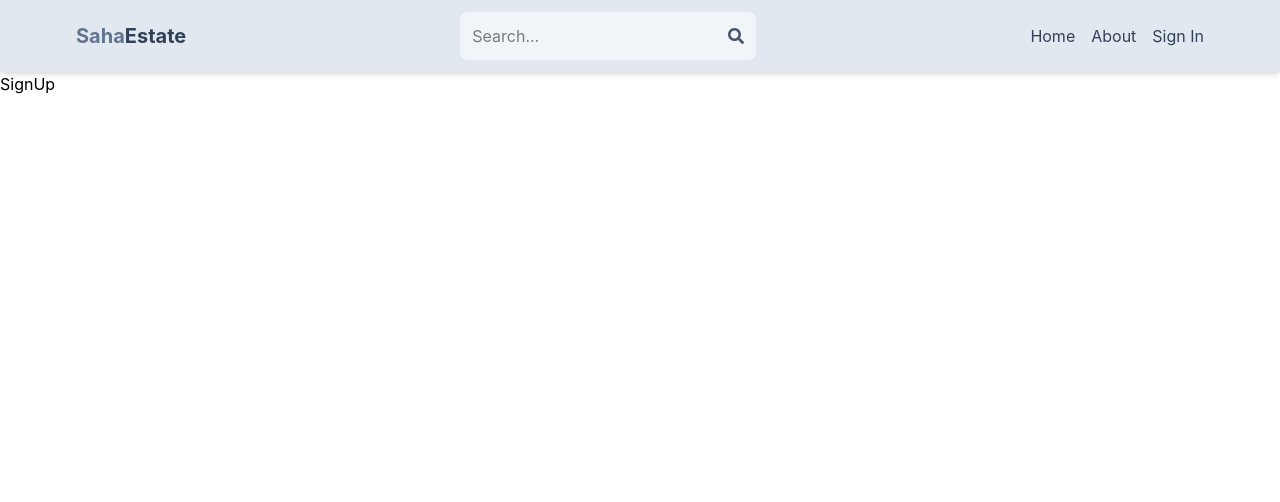
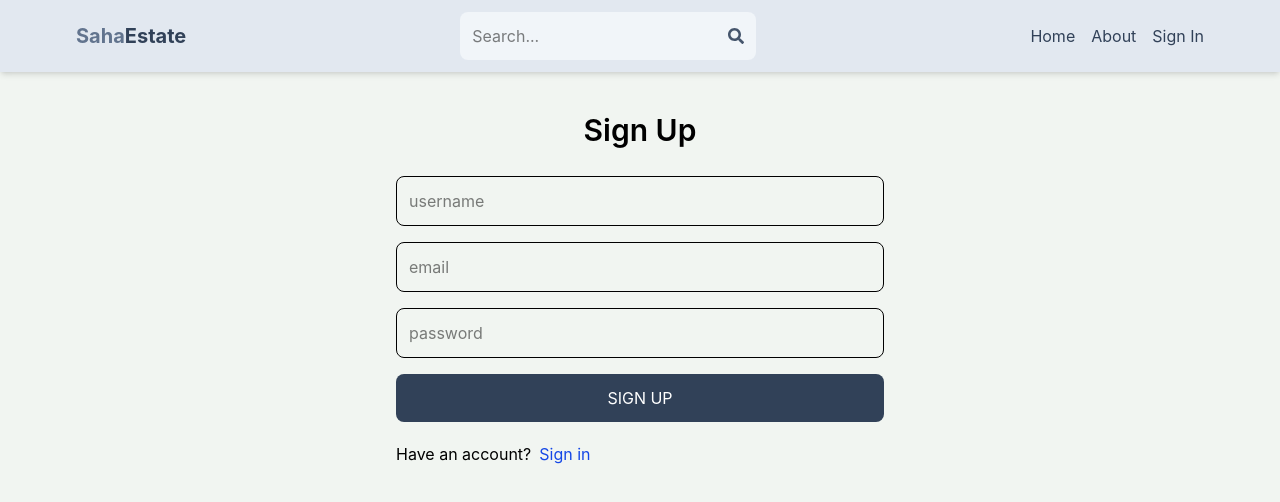
Before and after one commit to manajitsaha18/saha-estate, a React (Vite) app in the folder client/: page /signup in a window 1280 px wide. Shown: the top 502 px of the page. Built offline with nearby package versions, Linux system fonts and the light colour scheme.

Commit message:
Create SignUp page

```diff
--- a/client/src/index.css
+++ b/client/src/index.css
@@ -1 +1,5 @@
 @import "tailwindcss";
+
+body{
+    background-color: rgb(241, 245, 241);
+}
--- a/client/src/pages/SignUp.jsx
+++ b/client/src/pages/SignUp.jsx
@@ -1,9 +1,57 @@
-import React from 'react'
+import React from 'react';
+import { Link } from 'react-router-dom';
 
 const SignUp = () => {
   return (
-    <div>SignUp</div>
-  )
-}
+    <div className='p-3 max-w-lg mx-auto'>
 
-export default SignUp
+      <h1 className='text-3xl text-center font-semibold my-7'>
+        Sign Up
+      </h1>
+
+      <form className='flex flex-col gap-4'>
+
+        <input
+          type='text'
+          placeholder='username'
+          className='border p-3 rounded-lg'
+          id='username'
+        />
+
+        <input
+          type='email'
+          placeholder='email'
+          className='border p-3 rounded-lg'
+          id='email'
+        />
+
+        <input
+          type='password'
+          placeholder='password'
+          className='border p-3 rounded-lg'
+          id='password'
+        />
+
+        <button
+          className='bg-slate-700 text-white p-3 rounded-lg uppercase hover:opacity-95 disabled:opacity-80'
+        >
+          Sign Up
+        </button>
+
+      </form>
+
+      <div className='flex gap-2 mt-5'>
+        <p>Have an account?</p>
+
+        <Link to={'/signin'}>
+          <span className='text-blue-700'>
+            Sign in
+          </span>
+        </Link>
+      </div>
+
+    </div>
+  );
+};
+
+export default SignUp;
```
